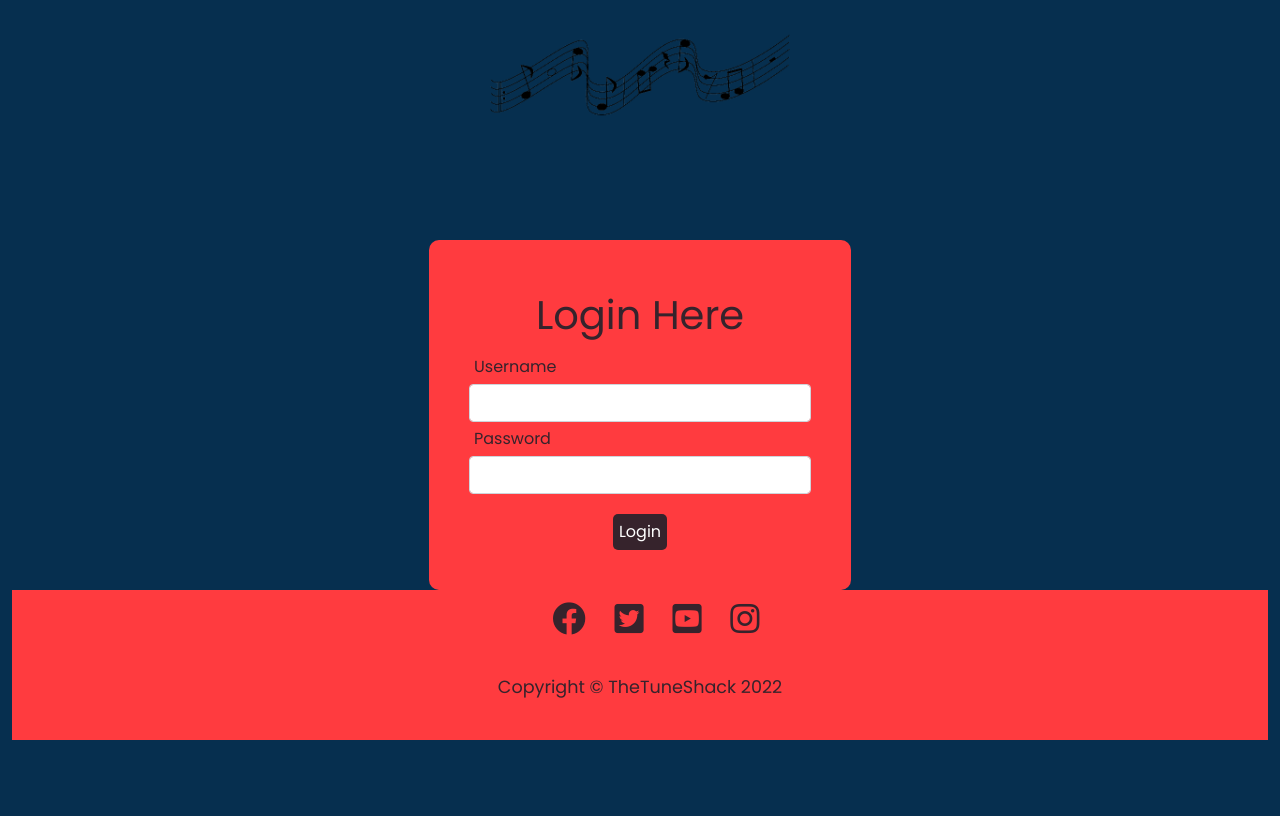
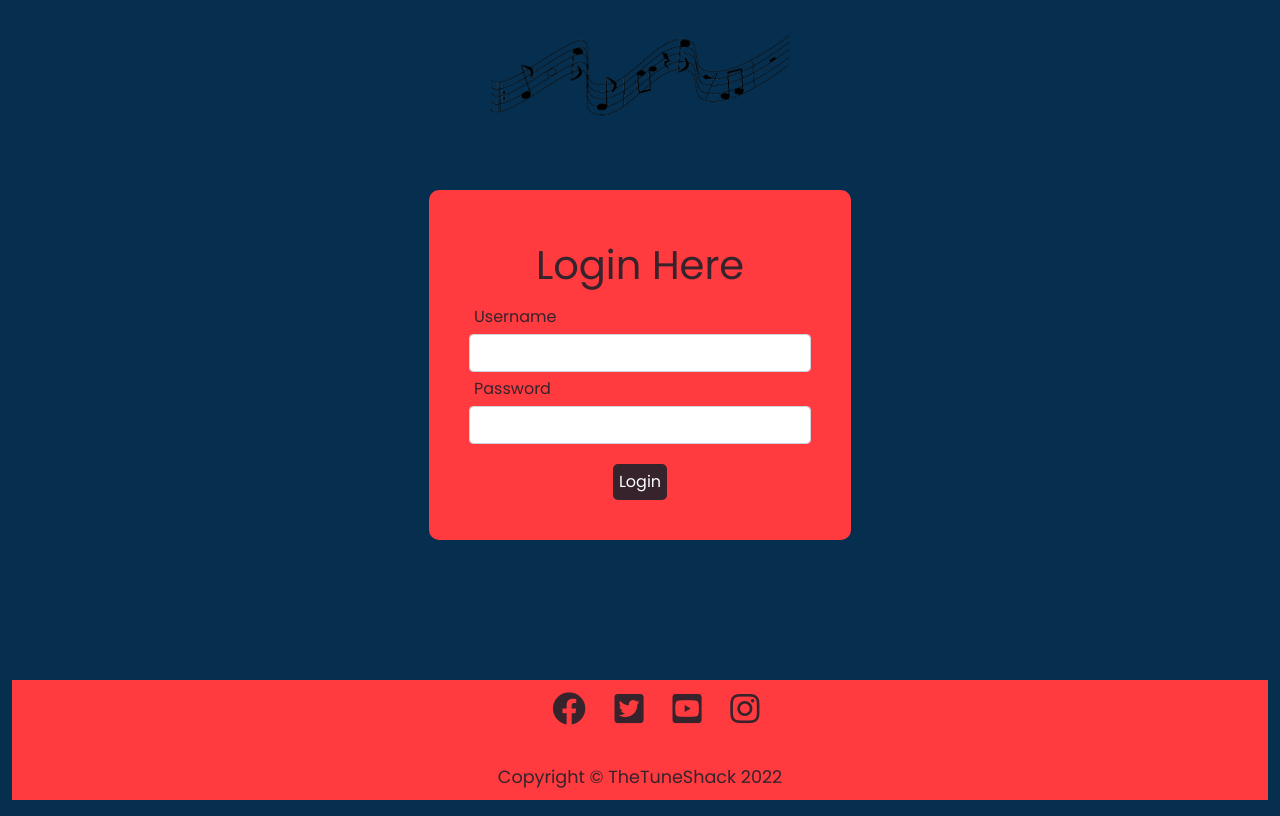
Before and after one commit to darco31/Tuneshack, a Django app: page /members/login/ in a window 1280 px wide. Shown: the part 113-929 px from the top of the page. Before the commit the page ends 853 px from the top, so only its background shows below. Run offline with Django 4.2, Linux system fonts and the light colour scheme.

Commit message:
Add styles

```diff
--- a/members/templates/registration/login.html
+++ b/members/templates/registration/login.html
@@ -4,7 +4,7 @@
 {% block content %}
 
 
-<div class="container-auth">
+<div class="container-auth-login">
     <h1 class="head my-2">Login Here</h1>
 
     <form method="post">
--- a/static/css/style.css
+++ b/static/css/style.css
@@ -253,7 +253,14 @@ button {
 .container-auth {
     background-color: #ff3b3f;
     padding: 40px;
-    margin-top: 90px;
+    margin: 40px 0 90px 0;
+    border-radius: 10px;
+}
+
+.container-auth-login {
+    background-color: #ff3b3f;
+    padding: 40px;
+    margin: 40px 0 140px 0;
     border-radius: 10px;
 }
 
@@ -423,13 +430,10 @@ img {
 /* social icons from font awesome */
 
 footer {
-    height: 150px;
-    margin-top: auto;
-    width: 100%;
+    position: static;
+    left: 0;
+    bottom: 0;
     background-color: var(--watermelon);
-    color: #fff;
-    align-items: center;
-    text-align: center;
 }
 
 .social-networks {
--- a/templates/home.html
+++ b/templates/home.html
@@ -10,7 +10,7 @@
     <div class="post-content">
         <ul>
             <li class="post-author">
-                <p class="author-name">By: {{ post.author }} <br>
+                <p class="author-name">By: {{ post.author|title}} <br><br>
                     {{ post.body|slice:":150" }}
                 </p>
             </li>
```
